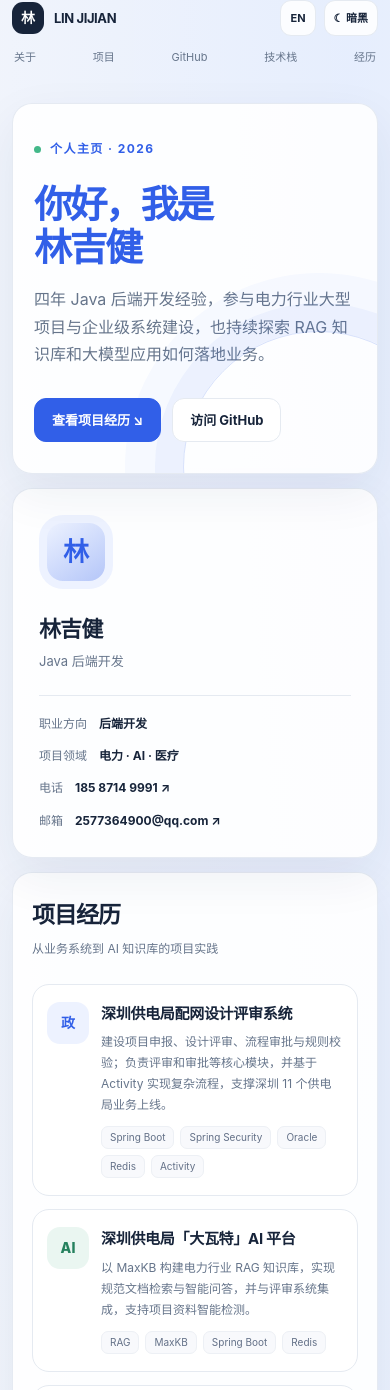
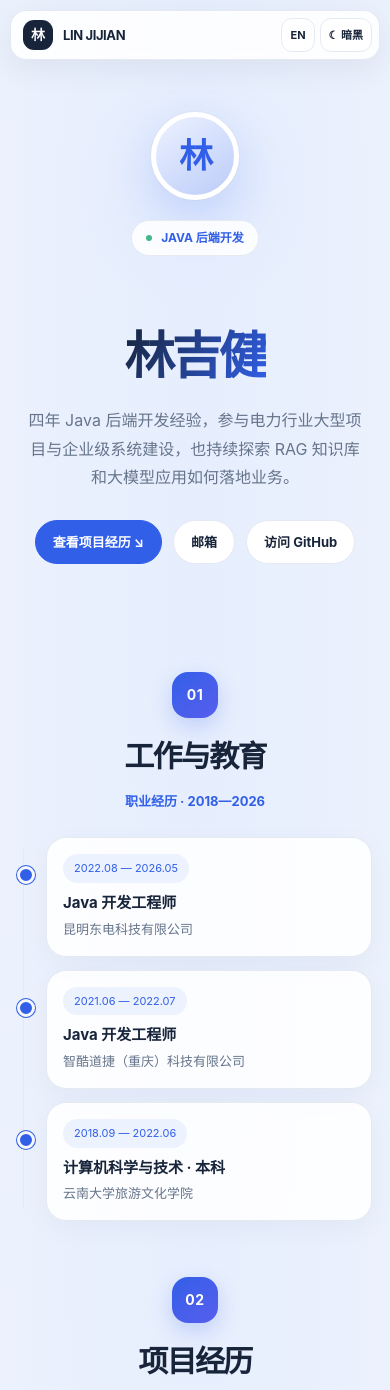
Before and after one commit to Selfpollinating-lichtenoideczema840/selfpollinating-lichtenoideczema840.github.io, a plain HTML site: page index.html in a window 390 px wide. Shown: the top 1390 px of the page. Drawn offline with Linux system fonts and the light colour scheme.

Commit message:
Refine portfolio layout
Co-authored-by: Copilot App <223556219+Copilot@users.noreply.github.com>

```diff
--- a/index.html
+++ b/index.html
@@ -49,12 +49,12 @@
 
     * { box-sizing: border-box; }
 
-    html { scroll-behavior: smooth; }
+    html { scroll-behavior: smooth; scroll-padding-top: 88px; }
 
     body {
       margin: 0;
       background:
-        radial-gradient(ellipse at 90% 0%, var(--hero-glow), transparent 32rem),
+        radial-gradient(ellipse at 50% 15%, var(--hero-glow), transparent 36rem),
         var(--canvas);
       color: var(--ink);
       font-family: Inter, "SF Pro Display", "PingFang SC", "Microsoft YaHei", sans-serif;
@@ -71,16 +71,28 @@
     }
 
     .shell {
-      width: min(1080px, calc(100% - 48px));
+      width: min(820px, calc(100% - 40px));
       margin: 0 auto;
     }
 
     .topbar {
+      position: fixed;
+      z-index: 10;
+      top: 14px;
+      left: 50%;
       display: flex;
       align-items: center;
       flex-wrap: wrap;
-      gap: 14px 24px;
-      min-height: 78px;
+      justify-content: space-between;
+      width: min(772px, calc(100% - 32px));
+      min-height: 56px;
+      padding: 8px 10px 8px 16px;
+      border: 1px solid var(--card-border);
+      border-radius: 18px;
+      background: var(--surface);
+      box-shadow: 0 8px 32px rgb(23 36 58 / 7%);
+      backdrop-filter: blur(18px);
+      transform: translateX(-50%);
     }
 
     .wordmark {
@@ -105,11 +117,9 @@
 
     .nav {
       display: flex;
-      flex: 1;
-      justify-content: flex-end;
-      gap: 28px;
+      gap: 18px;
       color: var(--muted);
-      font-size: 13px;
+      font-size: 12px;
     }
 
     .toolbar { display: flex; gap: 8px; }
@@ -132,13 +142,17 @@
 
     .nav a:hover, .text-link:hover { color: var(--blue); }
 
-    main { padding: 50px 0 88px; }
+    main {
+      display: flex;
+      flex-direction: column;
+      padding: 0 0 48px;
+    }
 
     .hero {
-      display: grid;
-      grid-template-columns: minmax(0, 1.5fr) minmax(260px, .75fr);
-      gap: 34px;
-      align-items: stretch;
+      order: 0;
+      width: 100%;
+      padding: 142px 24px 96px;
+      scroll-margin-top: 78px;
     }
 
     .hero-copy, .profile-card, .section-card {
@@ -150,38 +164,68 @@
 
     .hero-copy {
       position: relative;
-      overflow: hidden;
-      padding: clamp(32px, 6vw, 66px);
+      display: flex;
+      flex-direction: column;
+      align-items: center;
+      overflow: visible;
+      max-width: 690px;
+      margin: 0 auto;
+      border: 0;
+      background: transparent;
+      box-shadow: none;
+      text-align: center;
     }
 
     .hero-copy::after {
       position: absolute;
-      right: -78px;
-      bottom: -130px;
-      width: 270px;
-      height: 270px;
-      border: 1px solid color-mix(in srgb, var(--blue) 18%, transparent);
+      z-index: -1;
+      top: -45px;
+      left: 50%;
+      width: min(240px, 62vw);
+      height: min(240px, 62vw);
+      border: 0;
       border-radius: 50%;
-      box-shadow: 0 0 0 28px color-mix(in srgb, var(--blue) 5%, transparent), 0 0 0 58px color-mix(in srgb, var(--blue) 3%, transparent);
+      background: radial-gradient(circle, var(--hero-glow), transparent 72%);
       content: "";
       pointer-events: none;
+      transform: translateX(-50%);
+    }
+
+    .hero-avatar {
+      display: grid;
+      width: 112px;
+      height: 112px;
+      margin-bottom: 26px;
+      place-items: center;
+      border: 5px solid var(--surface-solid);
+      border-radius: 50%;
+      background: linear-gradient(145deg, var(--blue-soft), color-mix(in srgb, var(--blue) 26%, var(--blue-soft)));
+      box-shadow: 0 18px 48px color-mix(in srgb, var(--blue) 18%, transparent), 0 0 0 1px var(--card-border);
+      color: var(--blue);
+      font-size: 42px;
+      font-weight: 800;
+      letter-spacing: -.06em;
     }
 
     .eyebrow {
       display: inline-flex;
       align-items: center;
       gap: 9px;
-      margin: 0 0 24px;
+      margin: 0 0 18px;
+      padding: 7px 14px;
+      border: 1px solid var(--line);
+      border-radius: 999px;
+      background: var(--surface);
       color: var(--blue);
       font-size: 12px;
       font-weight: 700;
-      letter-spacing: .12em;
+      letter-spacing: 0;
       text-transform: uppercase;
     }
 
     .eyebrow::before {
-      width: 7px;
-      height: 7px;
+      width: 6px;
+      height: 6px;
       border-radius: 50%;
       background: #43b889;
       content: "";
@@ -190,28 +234,36 @@
     h1, h2, h3, p { margin-top: 0; }
 
     h1 {
-      max-width: 660px;
-      margin-bottom: 18px;
-      font-size: clamp(38px, 6.2vw, 66px);
-      letter-spacing: -.065em;
-      line-height: 1.12;
+      max-width: 700px;
+      margin-bottom: 0;
+      font-size: clamp(48px, 9vw, 76px);
+      letter-spacing: -.07em;
+      line-height: 1.08;
     }
 
-    h1 span { color: var(--blue); }
+    h1 span:first-child { display: none; }
+    h1 span:last-child {
+      background: linear-gradient(120deg, var(--ink), var(--blue));
+      background-clip: text;
+      -webkit-text-fill-color: transparent;
+    }
 
     .intro {
-      max-width: 540px;
-      margin-bottom: 30px;
+      max-width: 620px;
+      margin: 22px 0 0;
       color: var(--muted);
-      font-size: 16px;
+      font-size: clamp(16px, 2.5vw, 20px);
+      line-height: 1.8;
     }
 
     .actions {
       display: flex;
       flex-wrap: wrap;
+      justify-content: center;
       gap: 11px;
       position: relative;
       z-index: 1;
+      margin-top: 28px;
     }
 
     .button {
@@ -221,7 +273,7 @@
       min-height: 44px;
       padding: 0 17px;
       border: 1px solid var(--line);
-      border-radius: 12px;
+      border-radius: 999px;
       background: var(--surface-solid);
       font-size: 13px;
       font-weight: 650;
@@ -260,73 +312,84 @@
       font-weight: 800;
     }
 
-    .profile-card h2 {
-      margin: 22px 0 2px;
-      font-size: 22px;
-      letter-spacing: -.04em;
-    }
-
-    .role { margin-bottom: 22px; color: var(--muted); font-size: 13px; }
-
-    .profile-meta {
-      display: grid;
-      gap: 12px;
-      padding-top: 18px;
-      border-top: 1px solid var(--line);
-      color: var(--muted);
-      font-size: 12px;
-    }
-
-    .profile-meta strong { color: var(--ink); font-weight: 650; }
-
     .section-card {
-      margin-top: 26px;
-      padding: clamp(24px, 4vw, 38px);
+      order: 2;
+      max-width: 760px;
+      width: 100%;
+      margin: 0 auto;
+      padding: 62px 24px 18px;
+      border: 0;
+      border-radius: 0;
+      background: transparent;
+      box-shadow: none;
+      scroll-margin-top: 70px;
     }
 
     .section-heading {
       display: flex;
-      align-items: end;
-      justify-content: space-between;
-      gap: 20px;
-      margin-bottom: 24px;
+      align-items: center;
+      flex-direction: column;
+      gap: 8px;
+      margin-bottom: 34px;
+      text-align: center;
+    }
+
+    .section-index {
+      display: grid;
+      width: 46px;
+      height: 46px;
+      margin-bottom: 5px;
+      place-items: center;
+      border-radius: 16px;
+      background: linear-gradient(140deg, var(--blue), color-mix(in srgb, var(--blue) 60%, #8f5cf7));
+      box-shadow: 0 8px 22px color-mix(in srgb, var(--blue) 22%, transparent);
+      color: white;
+      font-size: 14px;
+      font-weight: 750;
+      letter-spacing: .04em;
     }
 
     .section-heading h2 {
+      order: 1;
       margin-bottom: 0;
-      font-size: 23px;
-      letter-spacing: -.045em;
+      font-size: clamp(30px, 5vw, 40px);
+      letter-spacing: -.055em;
     }
 
     .section-heading p {
+      order: 2;
       margin: 0;
-      color: var(--muted);
-      font-size: 12px;
+      color: var(--blue);
+      font-size: 13px;
+      font-weight: 650;
     }
 
     .project-grid {
       display: grid;
       grid-template-columns: repeat(2, minmax(0, 1fr));
-      gap: 13px;
+      gap: 16px;
     }
 
     .project {
       display: flex;
       gap: 16px;
-      min-height: 150px;
+      min-height: 190px;
       align-items: flex-start;
-      padding: 20px;
-      border: 1px solid var(--line);
-      border-radius: 17px;
-      background: var(--surface-solid);
-      transition: transform .2s ease, border-color .2s ease;
+      padding: 23px;
+      border: 1px solid var(--card-border);
+      border-radius: 22px;
+      background: var(--surface);
+      box-shadow: 0 10px 32px rgb(23 36 58 / 4%);
+      backdrop-filter: blur(18px);
+      transition: transform .25s ease, border-color .25s ease, box-shadow .25s ease;
     }
 
     .project > div:last-child { min-width: 0; }
 
     .project:hover {
-      transform: translateY(-3px);
+      transform: translateY(-4px);
       border-color: var(--blue);
+      box-shadow: var(--shadow);
     }
 
     .project-icon {
@@ -349,7 +412,7 @@
     :root[data-theme="dark"] .project:nth-child(3) .project-icon { background: #3a3025; color: #f1b56f; }
     :root[data-theme="dark"] .project:nth-child(4) .project-icon { background: #302a47; color: #bca9ff; }
 
-    .project h3 { margin: 1px 0 6px; font-size: 15px; letter-spacing: -.02em; line-height: 1.5; overflow-wrap: anywhere; }
+    .project h3 { margin: 1px 0 8px; font-size: 16px; letter-spacing: -.025em; line-height: 1.5; overflow-wrap: anywhere; }
     .project p { margin: 0; color: var(--muted); font-size: 12px; line-height: 1.75; }
 
     .tags {
@@ -378,7 +441,19 @@
     }
 
     .project-actions { display: flex; flex-wrap: wrap; gap: 14px; }
-    .profile-meta a { overflow-wrap: anywhere; }
+    .project-subhead {
+      display: flex;
+      align-items: end;
+      justify-content: space-between;
+      gap: 18px;
+      margin: 40px 0 18px;
+      padding-top: 28px;
+      border-top: 1px solid var(--line);
+      scroll-margin-top: 88px;
+    }
+    .project-subhead h3 { margin: 0; font-size: 20px; letter-spacing: -.035em; }
+    .project-subhead p { margin: 3px 0 0; color: var(--muted); font-size: 12px; }
+    .github-project-grid .project { min-height: 180px; }
     :root[data-theme="dark"] .button.primary { color: #10151f; }
     :root[data-theme="dark"] .personal-label { color: #78d4ae; }
 
@@ -396,23 +471,68 @@
     .skill-group > strong { font-size: 13px; }
     .skill-group .tags { margin: 0; }
 
-    .timeline { display: grid; gap: 0; }
+    .timeline {
+      position: relative;
+      display: grid;
+      gap: 18px;
+      margin-left: 7px;
+      padding-left: 30px;
+    }
+
+    .timeline::before {
+      position: absolute;
+      top: 12px;
+      bottom: 12px;
+      left: 0;
+      width: 1px;
+      background: var(--line);
+      content: "";
+    }
 
     .timeline-item {
+      position: relative;
       display: grid;
-      grid-template-columns: 180px 1fr;
-      gap: 20px;
-      padding: 17px 0;
-      border-top: 1px solid var(--line);
+      grid-template-columns: 1fr auto;
+      align-items: center;
+      gap: 4px 16px;
+      padding: 21px 23px;
+      border: 1px solid var(--card-border);
+      border-radius: 20px;
+      background: var(--surface);
+      box-shadow: 0 8px 28px rgb(23 36 58 / 4%);
     }
 
-    .timeline-date { color: var(--muted); font-size: 12px; }
-    .timeline-item strong { font-size: 13px; }
-    .timeline-item p { margin: 2px 0 0; color: var(--muted); font-size: 12px; }
+    .timeline-item::before {
+      position: absolute;
+      top: 28px;
+      left: -37px;
+      width: 12px;
+      height: 12px;
+      border: 3px solid var(--canvas);
+      border-radius: 50%;
+      background: var(--blue);
+      box-shadow: 0 0 0 1px var(--blue);
+      content: "";
+    }
+
+    .timeline-date {
+      grid-column: 2;
+      grid-row: 1 / span 2;
+      padding: 5px 11px;
+      border-radius: 999px;
+      background: var(--blue-soft);
+      color: var(--blue);
+      font-size: 11px;
+      white-space: nowrap;
+    }
+    .timeline-item strong { font-size: 15px; }
+    .timeline-item p { margin: 2px 0 0; color: var(--muted); font-size: 13px; }
 
     .personal-project { grid-column: 1 / -1; }
-
     footer {
+      order: 5;
+      width: min(760px, 100%);
+      margin: 0 auto;
       display: flex;
       justify-content: space-between;
       gap: 16px;
@@ -422,34 +542,48 @@
     }
 
     .text-link { color: var(--muted); transition: color .2s ease; }
+    .footer-links { display: flex; flex-wrap: wrap; gap: 18px; }
 
     @media (max-width: 720px) {
-      .shell { width: min(100% - 30px, 560px); }
-      .topbar { min-height: 66px; gap: 12px; }
-      .nav { order: 3; flex: 1 0 100%; justify-content: space-between; gap: 10px; padding: 0 2px 8px; font-size: 12px; }
-      .toolbar { margin-left: auto; }
-      main { padding: 28px 0 56px; }
-      .hero { grid-template-columns: 1fr; gap: 14px; }
-      .hero-copy { padding: 34px 25px; border-radius: 20px; }
-      .profile-card { min-height: 218px; border-radius: 20px; }
-      .section-card { margin-top: 14px; padding: 23px 19px; border-radius: 20px; }
+      .shell { width: min(100% - 32px, 600px); }
+      .nav { display: none; }
+      main { padding: 0 0 36px; }
+      .hero { padding: 128px 12px 62px; }
+      .hero-avatar { width: 100px; height: 100px; margin-bottom: 24px; font-size: 38px; }
+      .section-card { padding: 54px 14px 14px; }
       .project-grid { grid-template-columns: 1fr; }
       .personal-project { grid-column: auto; }
+      .project { min-height: 0; }
+      .project-subhead { align-items: start; flex-direction: column; gap: 8px; margin-top: 30px; }
+      .github-project-grid .project { min-height: 0; }
       .skill-group { grid-template-columns: 1fr; gap: 3px; }
       .skill-group .tags { margin-top: 5px; }
-      .timeline-item { grid-template-columns: 1fr; gap: 3px; }
+      .timeline-item { grid-template-columns: 1fr auto; gap: 4px 8px; padding: 18px; }
+      .timeline-date { grid-column: 1 / -1; grid-row: auto; justify-self: start; margin-bottom: 3px; }
+      .timeline-item strong { grid-column: 1 / -1; }
     }
 
     @media (max-width: 430px) {
-      .shell { width: min(100% - 24px, 380px); }
+      .shell { width: min(100% - 28px, 390px); }
       .wordmark { font-size: 13px; }
-      .nav { gap: 7px; }
-      .nav a { font-size: 11px; }
-      .toolbar-button { min-height: 36px; padding: 0 9px; font-size: 11px; }
-      .hero-copy { padding: 31px 21px; }
-      .project { gap: 12px; padding: 17px 14px; }
-      .section-heading { align-items: start; flex-direction: column; gap: 4px; }
+      .topbar { top: 10px; width: calc(100% - 20px); min-height: 50px; padding: 6px 7px 6px 12px; border-radius: 16px; }
+      .mark { width: 30px; height: 30px; }
+      .toolbar { gap: 5px; }
+      .toolbar-button { min-height: 34px; padding: 0 8px; font-size: 11px; }
+      .hero { padding-top: 112px; }
+      .hero-avatar { width: 88px; height: 88px; margin-bottom: 20px; font-size: 34px; }
+      h1 { font-size: clamp(44px, 13vw, 58px); }
+      .intro { font-size: 16px; }
+      .section-card { padding: 46px 4px 10px; }
+      .section-heading { margin-bottom: 25px; }
+      .section-heading h2 { font-size: 30px; }
+      .project { gap: 13px; padding: 18px 16px; border-radius: 19px; }
+      .project-icon { width: 38px; height: 38px; min-height: 38px; flex-basis: 38px; }
+      .timeline { gap: 13px; margin-left: 5px; padding-left: 23px; }
+      .timeline-item { padding: 16px; }
+      .timeline-item::before { left: -30px; }
       footer { flex-direction: column; gap: 4px; }
+      .footer-links { gap: 13px; }
     }
 
     @media (prefers-reduced-motion: reduce) {
@@ -483,32 +617,34 @@
     <main>
       <section class="hero" id="about" aria-labelledby="hero-title">
         <div class="hero-copy">
-          <p class="eyebrow" data-i18n="eyebrow">个人主页 · 2026</p>
+          <div class="hero-avatar" aria-hidden="true" data-i18n="avatarInitial">林</div>
+          <p class="eyebrow" data-i18n="role">Java 后端开发</p>
           <h1 id="hero-title"><span data-i18n="heroGreeting">你好，我是</span><br><span data-i18n="profileName">林吉健</span></h1>
           <p class="intro" data-i18n="intro">四年 Java 后端开发经验，参与电力行业大型项目与企业级系统建设，也持续探索 RAG 知识库和大模型应用如何落地业务。</p>
           <div class="actions">
             <a class="button primary" href="#projects"><span data-i18n="viewExperience">查看项目经历</span> <span aria-hidden="true">&nbsp;↘</span></a>
+            <a class="button" href="mailto:2577364900@qq.com" data-i18n="emailLabel">邮箱</a>
             <a class="button" href="https://github.com/return-lin" target="_blank" rel="noopener noreferrer" data-i18n="viewGithub">访问 GitHub</a>
           </div>
         </div>
+      </section>
 
-        <aside class="profile-card" aria-label="个人信息" data-i18n-aria="profileLabel">
-          <div>
-            <div class="avatar" aria-hidden="true" data-i18n="avatarInitial">林</div>
-            <h2 data-i18n="profileName">林吉健</h2>
-            <p class="role" data-i18n="role">Java 后端开发</p>
-          </div>
-          <div class="profile-meta">
-            <span><span data-i18n="careerField">职业方向</span>　<strong data-i18n="careerValue">后端开发</strong></span>
-            <span><span data-i18n="projectFields">项目领域</span>　<strong data-i18n="projectFieldsValue">电力 · AI · 医疗</strong></span>
-            <a class="text-link" href="tel:18587149991"><span data-i18n="phoneLabel">电话</span>　<strong>185 8714 9991 ↗</strong></a>
-            <a class="text-link" href="mailto:2577364900@qq.com"><span data-i18n="emailLabel">邮箱</span>　<strong>2577364900@qq.com ↗</strong></a>
-          </div>
-        </aside>
+      <section class="section-card" id="experience" aria-labelledby="experience-title">
+        <div class="section-heading">
+          <span class="section-index" aria-hidden="true">01</span>
+          <h2 id="experience-title" data-i18n="experienceTitle">工作与教育</h2>
+          <p data-i18n="experienceSubtitle">职业经历 · 2018—2026</p>
+        </div>
+        <div class="timeline">
+          <div class="timeline-item"><span class="timeline-date">2022.08 — 2026.05</span><div><strong data-i18n="jobTitle">Java 开发工程师</strong><p data-i18n="company1">昆明东电科技有限公司</p></div></div>
+          <div class="timeline-item"><span class="timeline-date">2021.06 — 2022.07</span><div><strong data-i18n="jobTitle">Java 开发工程师</strong><p data-i18n="company2">智酷道捷（重庆）科技有限公司</p></div></div>
+          <div class="timeline-item"><span class="timeline-date">2018.09 — 2022.06</span><div><strong data-i18n="degree">计算机科学与技术 · 本科</strong><p data-i18n="school">云南大学旅游文化学院</p></div></div>
+        </div>
       </section>
 
       <section class="section-card" id="projects" aria-labelledby="projects-title">
         <div class="section-heading">
+          <span class="section-index" aria-hidden="true">02</span>
           <h2 id="projects-title" data-i18n="projectsTitle">项目经历</h2>
           <p data-i18n="projectsSubtitle">从业务系统到 AI 知识库的项目实践</p>
         </div>
@@ -558,14 +694,14 @@
             </div>
           </article>
         </div>
-      </section>
-
-      <section class="section-card" id="github-projects" aria-labelledby="github-projects-title">
-        <div class="section-heading">
-          <h2 id="github-projects-title" data-i18n="githubProjectsTitle">GitHub 项目</h2>
+        <div class="project-subhead" id="github-projects">
+          <div>
+            <h3 data-i18n="githubProjectsTitle">GitHub 项目</h3>
+            <p data-i18n="githubProjectsSubtitle">开源作品 · 点击卡片查看代码</p>
+          </div>
           <a class="text-link" href="https://github.com/return-lin?tab=repositories" target="_blank" rel="noopener noreferrer" data-i18n="allGithubProjects">查看全部仓库 ↗</a>
         </div>
-        <div class="project-grid">
+        <div class="project-grid github-project-grid">
           <article class="project">
             <div class="project-icon" aria-hidden="true" data-i18n="githubIcon1">体</div>
             <div>
@@ -589,6 +725,7 @@
 
       <section class="section-card" id="focus" aria-labelledby="focus-title">
         <div class="section-heading">
+          <span class="section-index" aria-hidden="true">03</span>
           <h2 id="focus-title" data-i18n="skillsTitle">技术栈</h2>
           <p data-i18n="skillsSubtitle">基于项目实践的技术积累</p>
         </div>
@@ -599,21 +736,13 @@
         </div>
       </section>
 
-      <section class="section-card" id="experience" aria-labelledby="experience-title">
-        <div class="section-heading">
-          <h2 id="experience-title" data-i18n="experienceTitle">工作与教育</h2>
-          <p data-i18n="experienceSubtitle">职业经历 · 2018—2026</p>
-        </div>
-        <div class="timeline">
-          <div class="timeline-item"><span class="timeline-date">2022.08 — 2026.05</span><div><strong data-i18n="jobTitle">Java 开发工程师</strong><p data-i18n="company1">昆明东电科技有限公司</p></div></div>
-          <div class="timeline-item"><span class="timeline-date">2021.06 — 2022.07</span><div><strong data-i18n="jobTitle">Java 开发工程师</strong><p data-i18n="company2">智酷道捷（重庆）科技有限公司</p></div></div>
-          <div class="timeline-item"><span class="timeline-date">2018.09 — 2022.06</span><div><strong data-i18n="degree">计算机科学与技术 · 本科</strong><p data-i18n="school">云南大学旅游文化学院</p></div></div>
-        </div>
-      </section>
-
       <footer>
         <span data-i18n="footerText">© 2026 林吉健 · Java 后端开发</span>
-        <a class="text-link" href="https://github.com/return-lin" target="_blank" rel="noopener noreferrer">github.com/return-lin</a>
+        <div class="footer-links">
+          <a class="text-link" href="tel:18587149991" data-i18n="phoneLabel">电话</a>
+          <a class="text-link" href="mailto:2577364900@qq.com">2577364900@qq.com</a>
+          <a class="text-link" href="https://github.com/return-lin" target="_blank" rel="noopener noreferrer">GitHub ↗</a>
+        </div>
       </footer>
     </main>
   </div>
@@ -667,6 +796,7 @@
             visitLiveProject: "访问在线项目 ↗",
             viewSource: "查看 GitHub 源码 ↗",
             githubProjectsTitle: "GitHub 项目",
+            githubProjectsSubtitle: "开源作品 · 点击查看代码",
             allGithubProjects: "查看全部仓库 ↗",
             githubProject1Desc: "全栈体重管理系统，包含 AI 分析、数据可视化、社交排行、实时聊天与知识分享。",
             githubProject2Desc: "前后端分离的习惯追踪系统，用每日打卡记录目标与连续习惯。",
@@ -740,6 +870,7 @@
             visitLiveProject: "Visit live project ↗",
             viewSource: "View GitHub source ↗",
             githubProjectsTitle: "GitHub Projects",
+            githubProjectsSubtitle: "Open-source work · Explore the code",
             allGithubProjects: "Browse all repositories ↗",
             githubProject1Desc: "Full-stack weight management app featuring AI analysis, data visualization, social rankings, real-time chat, and knowledge sharing.",
             githubProject2Desc: "A decoupled habit tracker for daily check-ins, goals, and streak statistics.",
@@ -768,7 +899,25 @@
         };
 
         const root = document.documentElement;
-        let language = "zh";
+        function readPreference(key, fallback, allowed) {
+          try {
+            const value = localStorage.getItem(key);
+            return allowed.includes(value) ? value : fallback;
+          } catch {
+            return fallback;
+          }
+        }
+
+        function savePreference(key, value) {
+          try {
+            localStorage.setItem(key, value);
+          } catch {
+            return;
+          }
+        }
+
+        let language = readPreference("portfolio-language", "zh", ["zh", "en"]);
+        root.dataset.theme = readPreference("portfolio-theme", root.dataset.theme, ["light", "dark"]);
 
         function applyLanguage(nextLanguage) {
           language = nextLanguage;
@@ -800,9 +949,11 @@
 
         document.getElementById("language-toggle").addEventListener("click", () => {
           applyLanguage(language === "zh" ? "en" : "zh");
+          savePreference("portfolio-language", language);
         });
         document.getElementById("theme-toggle").addEventListener("click", () => {
           root.dataset.theme = root.dataset.theme === "dark" ? "light" : "dark";
+          savePreference("portfolio-theme", root.dataset.theme);
           updateThemeButton();
         });
         applyLanguage(language);
```
Also changed, not shown: 1 other file.
